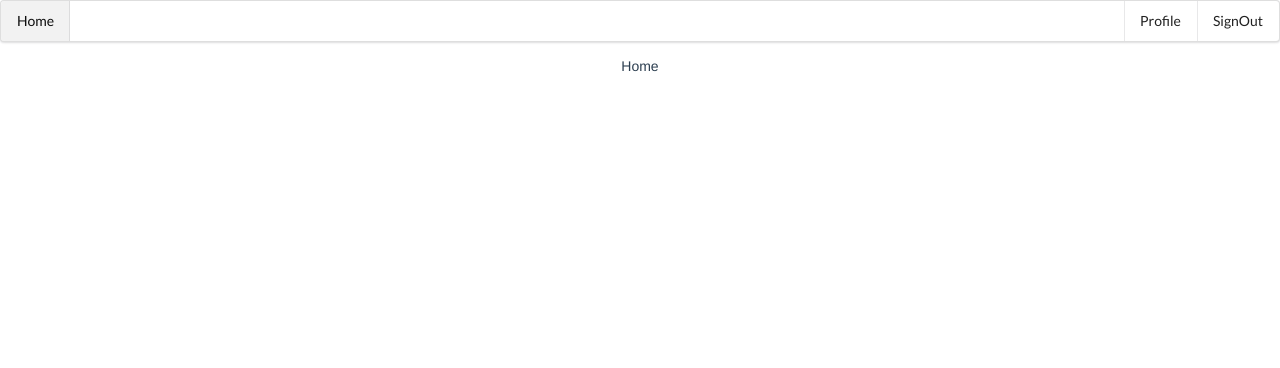
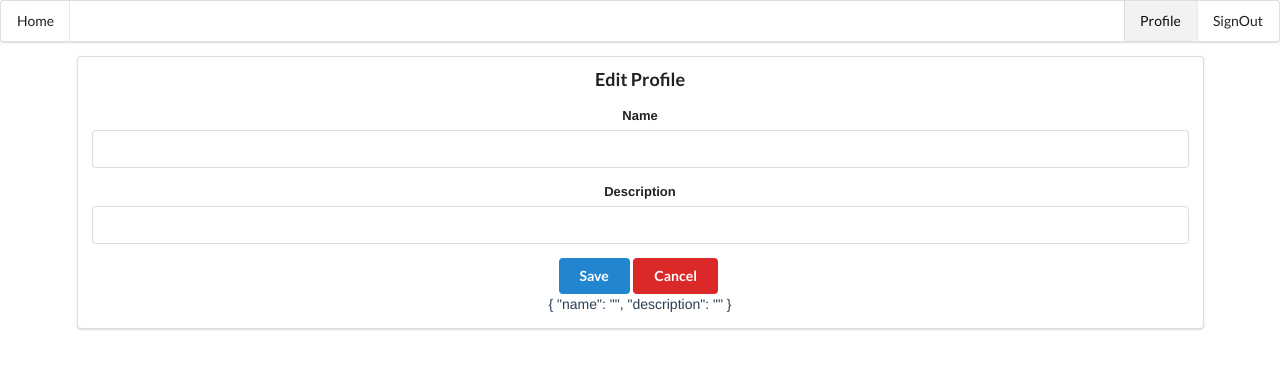
Before and after one commit to kaowneaw/vue-realword, a Vue app: page /profile/edit in a window 1280 px wide. Before the commit this address led to /. Shown: the top 368 px of the page. Built offline with nearby package versions, Linux system fonts and the light colour scheme; no server answers; the database is empty; sample sign-in values are in the browser's storage.

Commit message:
profile page

```diff
--- a/src/components/Profile.vue
+++ b/src/components/Profile.vue
@@ -1,5 +1,17 @@
 <template>
-  <div>
-    Profile
+  <div class="ui segment">
+    <h3 class="ui header">Profile</h3>
+    <h4>Name:</h4>{{profile.name}}
+    <h4>Description</h4> {{profile.description}}
   </div>
 </template>
+<script>
+  export default {
+    data: () => ({
+      profile: {
+        name: '',
+        profile: ''
+      }
+    })
+  }
+</script>
--- a/src/components/ProfileEdit.vue
+++ b/src/components/ProfileEdit.vue
@@ -0,0 +1,43 @@
+<template>
+  <div class="ui segment">
+    <h3 class="ui header">Edit Profile</h3>
+    <profile-form v-model="profile" @save="save" @cancel="back"></profile-form>
+    {{profile}}
+  </div>
+</template>
+<script>
+  import ProfileForm from './ProfileForm'
+  import firebase from 'firebase'
+
+  export default {
+    components: {
+      ProfileForm
+    },
+    data: () => ({
+      profile: {
+        name: '',
+        description: ''
+      }
+    }),
+    created () {
+      const userId = firebase.auth().currentUser.uid
+      firebase.database().ref(`user/${userId}`).once('value', (snapshot) => {
+        console.log(snapshot)
+        this.profile = snapshot.val()
+      })
+    },
+    methods: {
+      save () {
+        console.log('Save from ProfileEdit')
+        const userId = firebase.auth().currentUser.uid
+        console.log(userId)
+        firebase.database().ref(`user/${userId}`).set(this.profile).then(() => {
+          this.back()
+        })
+      },
+      back () {
+        this.$router.push('/profile')
+      }
+    }
+  }
+</script>
--- a/src/components/ProfileForm.vue
+++ b/src/components/ProfileForm.vue
@@ -0,0 +1,45 @@
+<template>
+  <form class="ui form" @submit.prevent="save">
+    <div class="field">
+      <label>Name</label>
+      <input v-model="name"/>
+    </div>
+    <div class="field">
+      <label>Description</label>
+      <input v-model="description"/>
+    </div>
+    <button class="ui submit blue button">Save</button>
+    <button class="ui red button" @click="$emit('cancel')">Cancel</button>
+  </form>
+
+</template>
+<script>
+  export default {
+    props: ['value'], // prop value is get value from v-model
+    data: () => ({
+      name: '',
+      description: ''
+    }),
+    created () {
+      this.name = this.value.name
+      this.description = this.value.description
+      console.log(this.value)
+    },
+    watch: {
+      value () {
+        this.name = this.value.name
+        this.description = this.value.description
+        console.log(this.value)
+      }
+    },
+    methods: {
+      save () {
+        this.$emit('input', { // emit input for update value in v-model
+          name: this.name,
+          description: this.description
+        })
+        this.$emit('save') // call function save on parent
+      }
+    }
+  }
+</script>
--- a/src/router/routes.js
+++ b/src/router/routes.js
@@ -4,6 +4,7 @@
 import Profie from '@/components/Profile'
 import User from '@/components/User'
 import SignIn from '@/components/SignIn'
+import ProfileEdit from '@/components/ProfileEdit'
 
 Vue.use(Router)
 
@@ -17,6 +18,11 @@
       path: '/profile',
       name: 'Profile',
       component: Profie,
+      meta: {requireAuth: true}
+    }, {
+      path: '/profile/edit',
+      name: 'ProfileEdit',
+      component: ProfileEdit,
       meta: {requireAuth: true}
     }, {
       path: '/user/:id',
```
